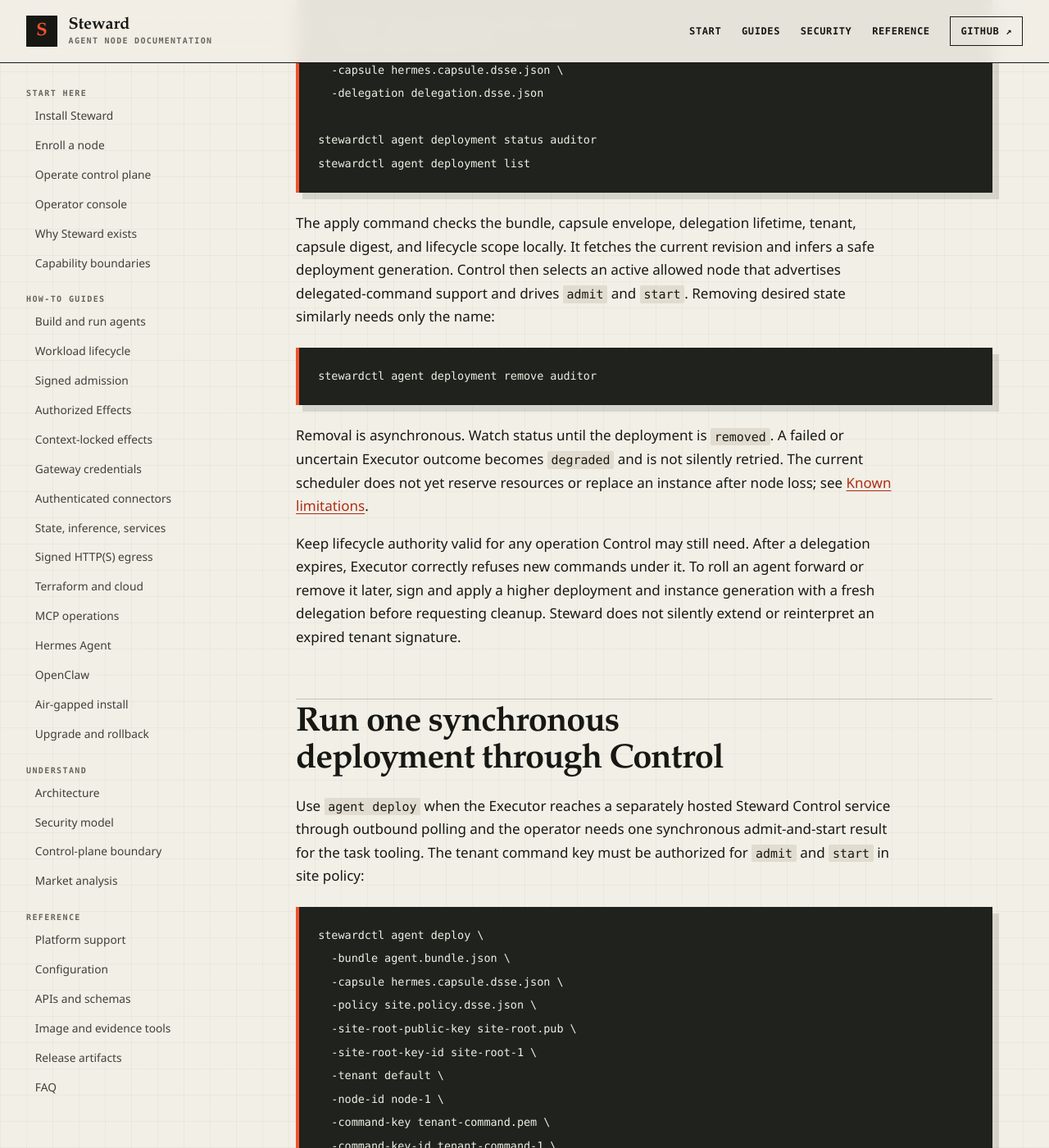
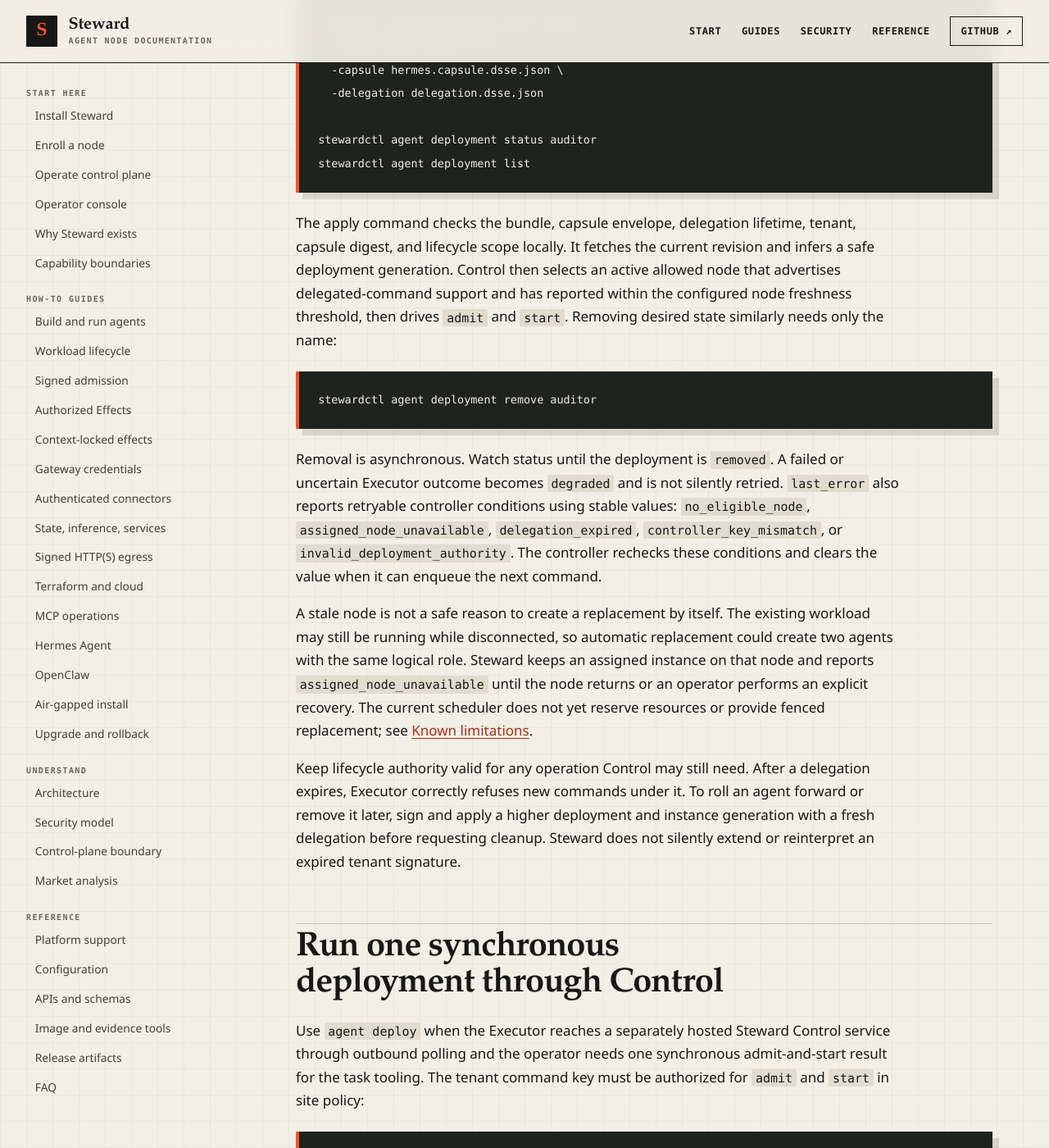
Before and after one commit to hardrails/steward, a Jekyll site: the page built from docs/guides/build-agents.md, in a window 1280 px wide and 1400 px high, scrolled down 4521 px. Shown: the whole window at 82% size. Built offline with Jekyll 4.4.1, drawn with Linux system fonts in a browser that asks for light colours.

Commit message:
docs: explain health-aware reconciliation
Document stable blocked reasons, heartbeat recovery, and why stale assigned nodes cannot be replaced safely before fencing is available. Keep the API description aligned with stored status.

Agent: Codex <noreply@openai.com>

Co-authored-by: Codex <noreply@openai.com>

````diff
--- a/docs/guides/build-agents.md
+++ b/docs/guides/build-agents.md
@@ -174,17 +174,28 @@ stewardctl agent deployment list
 The apply command checks the bundle, capsule envelope, delegation lifetime, tenant,
 capsule digest, and lifecycle scope locally. It fetches the current revision and
 infers a safe deployment generation. Control then selects an active allowed node
-that advertises delegated-command support and drives `admit` and `start`. Removing
-desired state similarly needs only the name:
+that advertises delegated-command support and has reported within the configured
+node freshness threshold, then drives `admit` and `start`. Removing desired state
+similarly needs only the name:
 
 ```console
 stewardctl agent deployment remove auditor
 ```
 
 Removal is asynchronous. Watch status until the deployment is `removed`. A failed
-or uncertain Executor outcome becomes `degraded` and is not silently retried. The
-current scheduler does not yet reserve resources or replace an instance after node
-loss; see [Known limitations]({{ '/limitations/' | relative_url }}).
+or uncertain Executor outcome becomes `degraded` and is not silently retried.
+`last_error` also reports retryable controller conditions using stable values:
+`no_eligible_node`, `assigned_node_unavailable`, `delegation_expired`,
+`controller_key_mismatch`, or `invalid_deployment_authority`. The controller
+rechecks these conditions and clears the value when it can enqueue the next command.
+
+A stale node is not a safe reason to create a replacement by itself. The existing
+workload may still be running while disconnected, so automatic replacement could
+create two agents with the same logical role. Steward keeps an assigned instance on
+that node and reports `assigned_node_unavailable` until the node returns or an
+operator performs an explicit recovery. The current scheduler does not yet reserve
+resources or provide fenced replacement; see
+[Known limitations]({{ '/limitations/' | relative_url }}).
 
 Keep lifecycle authority valid for any operation Control may still need. After a
 delegation expires, Executor correctly refuses new commands under it. To roll an
--- a/openapi/steward-control.v1.yaml
+++ b/openapi/steward-control.v1.yaml
@@ -2861,6 +2861,12 @@ components:
         last_error:
           type: string
           maxLength: 1024
+          description: >-
+            A stable retryable blocked reason (`no_eligible_node`,
+            `assigned_node_unavailable`, `delegation_expired`,
+            `controller_key_mismatch`, or `invalid_deployment_authority`), or a
+            bounded terminal Executor error when phase is `failed`. Retryable
+            reasons clear when reconciliation can enqueue or observe progress.
         transitioned_at:
           type: string
           format: date-time
````
Also changed, not shown: docs/decisions/0034-durable-delegated-reconciliation.md (+11 -4 lines), docs/guides/control-plane.md (+3 -1 lines), docs/limitations.md (+10 -1 lines), docs/product/roadmap.md (+3 -1 lines), README.md.
